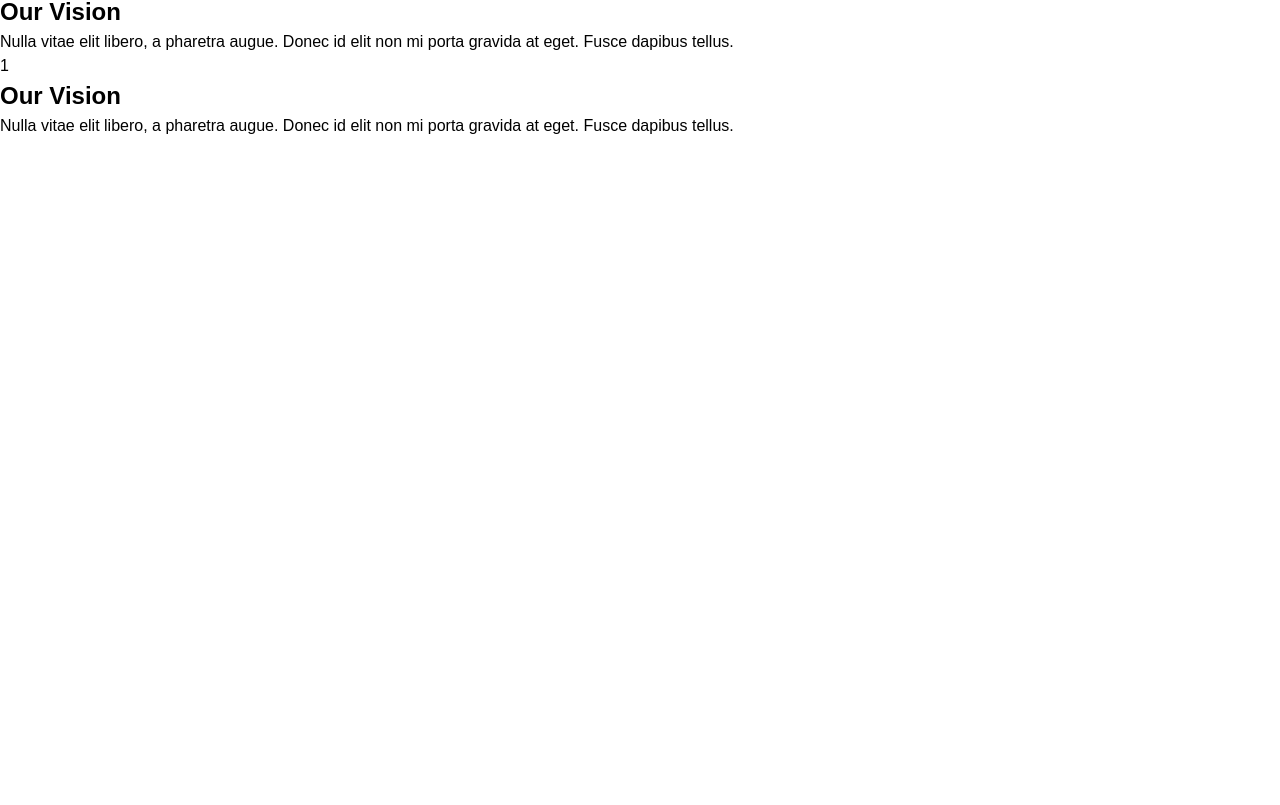
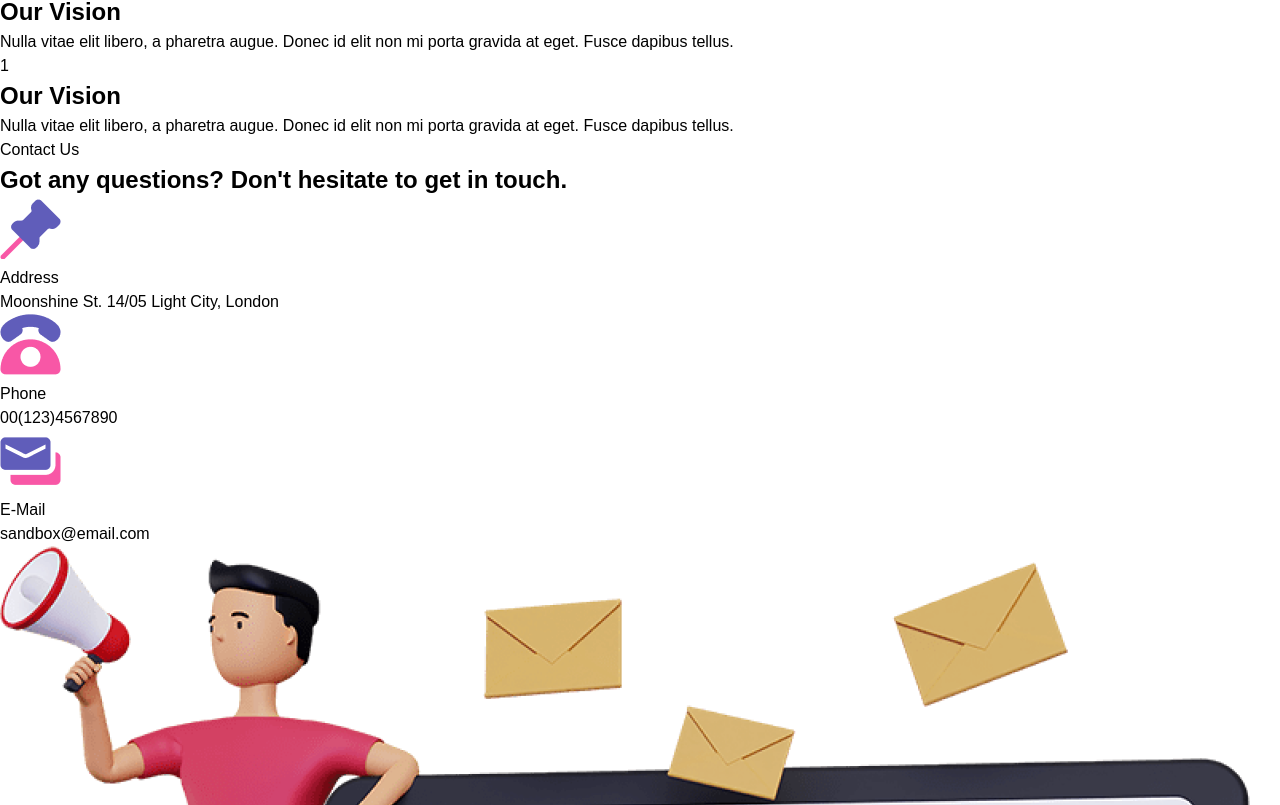
Before and after one commit to Hizmy-M/React-Projects, a React (Vite) app in the folder 05.terraConnect-web/: page / in a window 1280 px wide. Shown: the part 9695-10500 px from the top of the page. Before the commit the page ends 9833 px from the top, so only its background shows below. Built offline with nearby package versions, Linux system fonts and the light colour scheme; a web font is replaced by a local one.

Commit message:
feat: added section three

```diff
--- a/05.terraConnect-web/src/App.jsx
+++ b/05.terraConnect-web/src/App.jsx
@@ -6,6 +6,7 @@ import SectionTwo from "./SectionTwo.jsx"
 import ReviewSection from  "./ReviewSection.jsx"
 import CaseStudies from "./CaseStudies.jsx"
 import AboutUs from "./AboutUs.jsx"
+import SectionThree from "./SectionThree.jsx"
 
 
 function App() {
@@ -19,6 +20,7 @@ function App() {
             <ReviewSection />
             <CaseStudies />
             <AboutUs />
+            <SectionThree />
         </>
     )
 }
```
